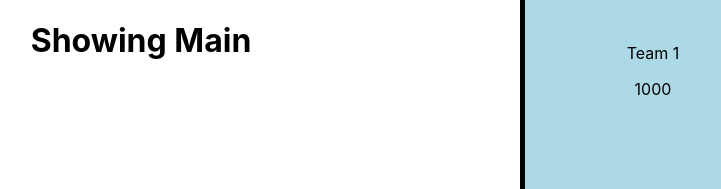
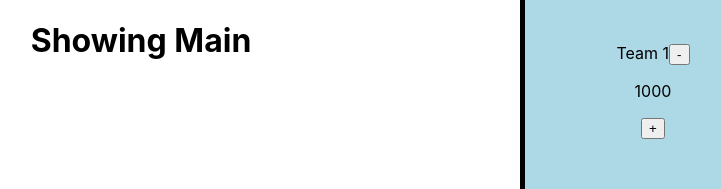
Before and after one commit to priyanshumahey/Jeopardy, a React (Create React App) app in the folder game/: page / in a window 1280 px wide. Both pictures are taken after a click on the button "Start the game!". Shown: the top 189 px of the page, without its empty margins (499-1220 px from the left). Built offline with nearby package versions, Linux system fonts and the light colour scheme.

Commit message:
Working buttons

```diff
--- a/game/src/App.js
+++ b/game/src/App.js
@@ -88,6 +88,22 @@ function App() {
         </div>)
         return teamMap
     };
+        //Point decrease
+    function decreasePoint (n) {
+        let new_arr = Points[n] - 100
+        Points[n] = new_arr
+        console.log(Points)
+        setNames(formatName(nameArr, players))
+        setPoints(Points)
+    };
+    function increasePoint (n) {
+        let new_arr = Points[n] + 100
+        Points[n] = new_arr
+        console.log(Points)
+        setNames(formatName(nameArr, players))
+        setPoints(Points)
+    };
+
 
 
     return (
@@ -113,7 +129,9 @@ function App() {
                     {names.map(name =>
                     <div key={name}>
                         {name}
-                        <p> {Points[names.indexOf(name)]}</p>
+                        <button className="pointmin" onClick={()=>decreasePoint(names.indexOf(name))}>-</button>
+                        <p  key={Points[names.indexOf(name)]}> {Points[names.indexOf(name)]}</p>
+                        {<button className="pointadd" onClick={()=> increasePoint(names.indexOf(name))}>+</button>}
                     </div>
                     )}
                 </div>
```
